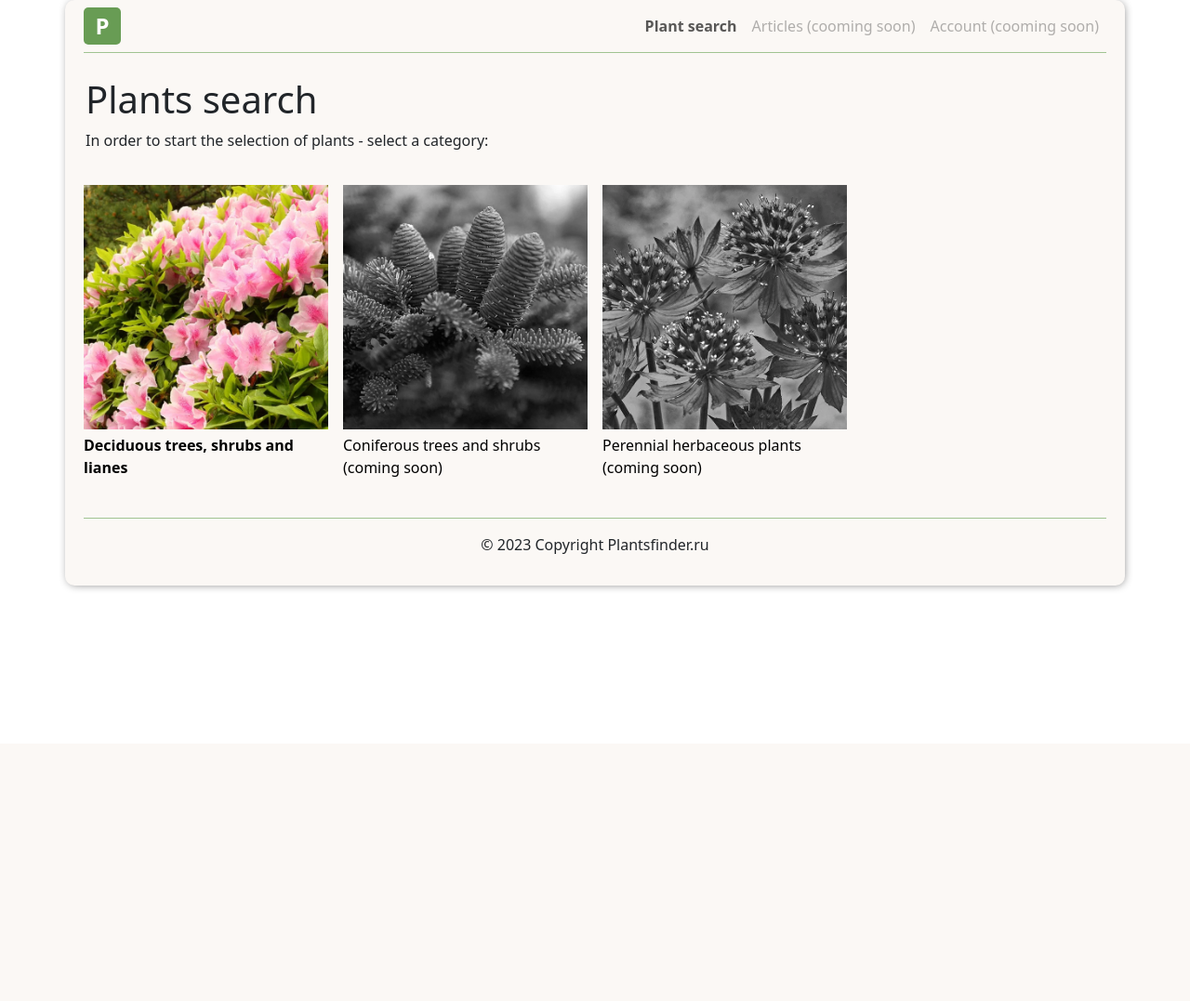
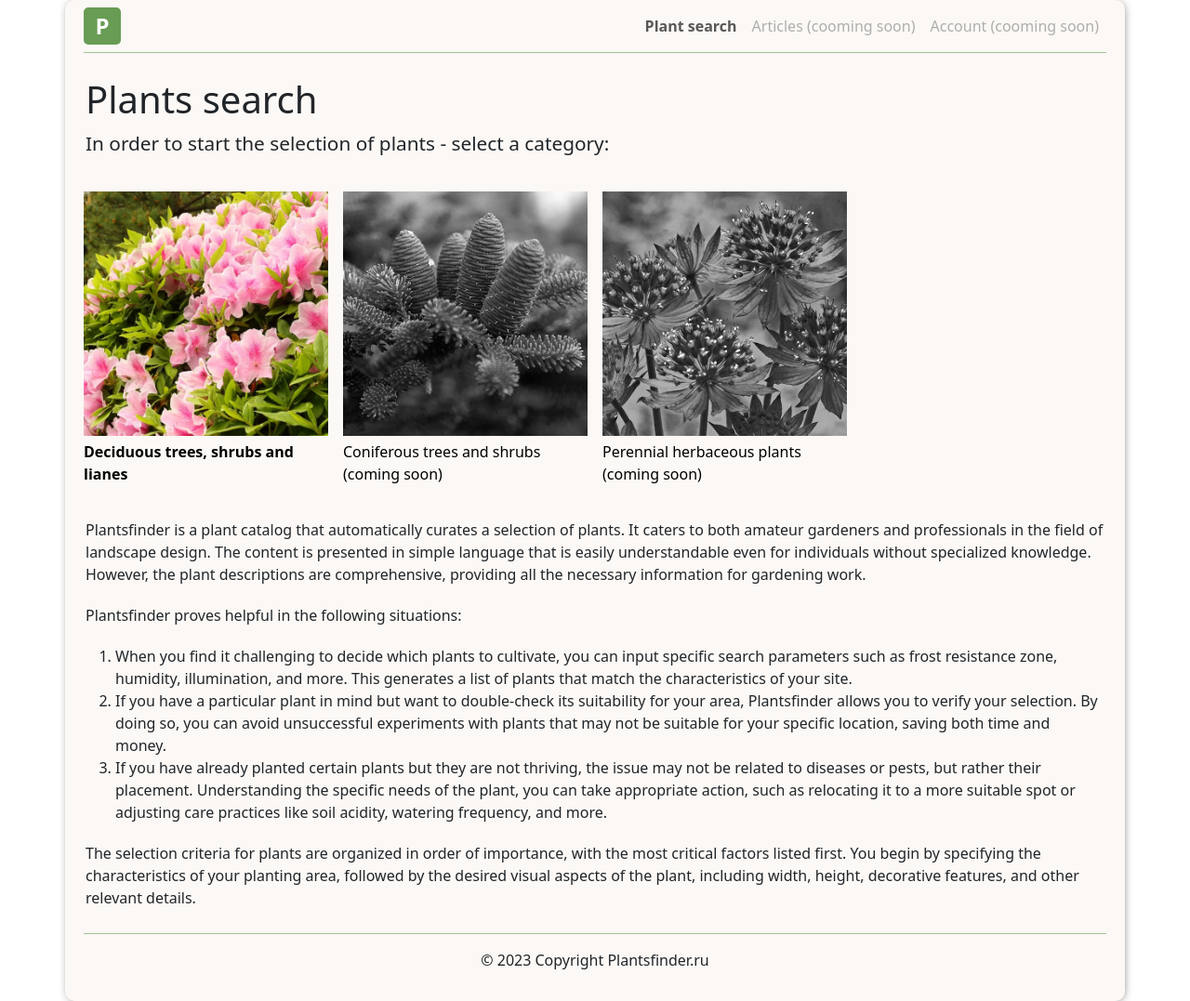
Before and after one commit to Inozem/plantsfinder_eng, a Django app: template plantsfinder/frontend/templates/plants/categories.html in a window 1280 px wide. Shown: the whole page at 93% size. Before the commit the page ends 634 px from the top, so only its background shows below. Run offline with Django 3.2, Linux system fonts and the light colour scheme; the template is opened without the code that fills it: most values are stand-ins (such as "Sample title", 1, 10 or a date in 2020); some libraries are stand-ins or nearby versions.

Commit message:
Templates and paths are changed

```diff
--- a/plantsfinder/frontend/templates/plants/categories.html
+++ b/plantsfinder/frontend/templates/plants/categories.html
@@ -6,7 +6,7 @@
 <div class="d-flex align-content-start flex-wrap">
   <div class="col-12" style="padding: 10px">
     <h1>Plants search</h1>
-    <p>In order to start the selection of plants - select a category:</p>
+    <p style="font-size: 1.3em;">In order to start the selection of plants - select a category:</p>
   </div>
 
   <div class="col-12 col-sm-6 col-md-6 col-lg-4 col-xl-3 col-xxl-3 plant-card">
@@ -35,5 +35,44 @@
       </div>
     </a>
   </div>
+
+  <div class="d-flex align-content-start flex-wrap">
+    <p style="margin: 10px" >
+      Plantsfinder is a plant catalog that automatically curates a selection of plants.
+      It caters to both amateur gardeners and professionals in the field of landscape
+      design. The content is presented in simple language that is easily understandable
+      even for individuals without specialized knowledge. However, the plant descriptions
+      are comprehensive, providing all the necessary information for gardening work.
+    </p>
+
+    <p style="margin: 10px">Plantsfinder proves helpful in the following situations:</p>
+    <ol style="margin: 10px">
+      <li>
+        When you find it challenging to decide which plants to cultivate, you can input
+        specific search parameters such as frost resistance zone, humidity, illumination,
+        and more. This generates a list of plants that match the characteristics of your
+        site.
+      </li>
+      <li>
+        If you have a particular plant in mind but want to double-check its suitability
+        for your area, Plantsfinder allows you to verify your selection. By doing so,
+        you can avoid unsuccessful experiments with plants that may not be suitable for
+        your specific location, saving both time and money.
+      </li>
+      <li>
+        If you have already planted certain plants but they are not thriving, the issue
+        may not be related to diseases or pests, but rather their placement.
+        Understanding the specific needs of the plant, you can take appropriate action,
+        such as relocating it to a more suitable spot or adjusting care practices like
+        soil acidity, watering frequency, and more.
+      </li>
+    </ol>
+    <p style="margin: 10px">
+      The selection criteria for plants are organized in order of importance, with the
+      most critical factors listed first. You begin by specifying the characteristics of
+      your planting area, followed by the desired visual aspects of the plant, including
+      width, height, decorative features, and other relevant details.
+    </p>
+  </div>
 </div>
 {% endblock %}
--- a/plantsfinder/plants/urls.py
+++ b/plantsfinder/plants/urls.py
@@ -5,11 +5,10 @@ from . import views
 app_name = 'plants'
 
 urlpatterns = [
-    path('', views.main_page, name='main_page'),
-    path('plants/', views.plant_categories, name='plant_categories'),
-    path('plants/<str:category>/', views.plants_list, name='plants_list'),
+    path('', views.plant_categories, name='plant_categories'),
+    path('<str:category>/', views.plants_list, name='plants_list'),
     path(
-        'plants/<str:category>/<str:plant_slug>/',
+        '<str:category>/<str:plant_slug>/',
         views.plant_info,
         name='plant_info'
     ),
```
Also changed, not shown: plantsfinder/frontend/templates/main_page.html (+40 -1 lines), plantsfinder/plants/filters/web_page_filter_fields.py (+13 -1 lines).
